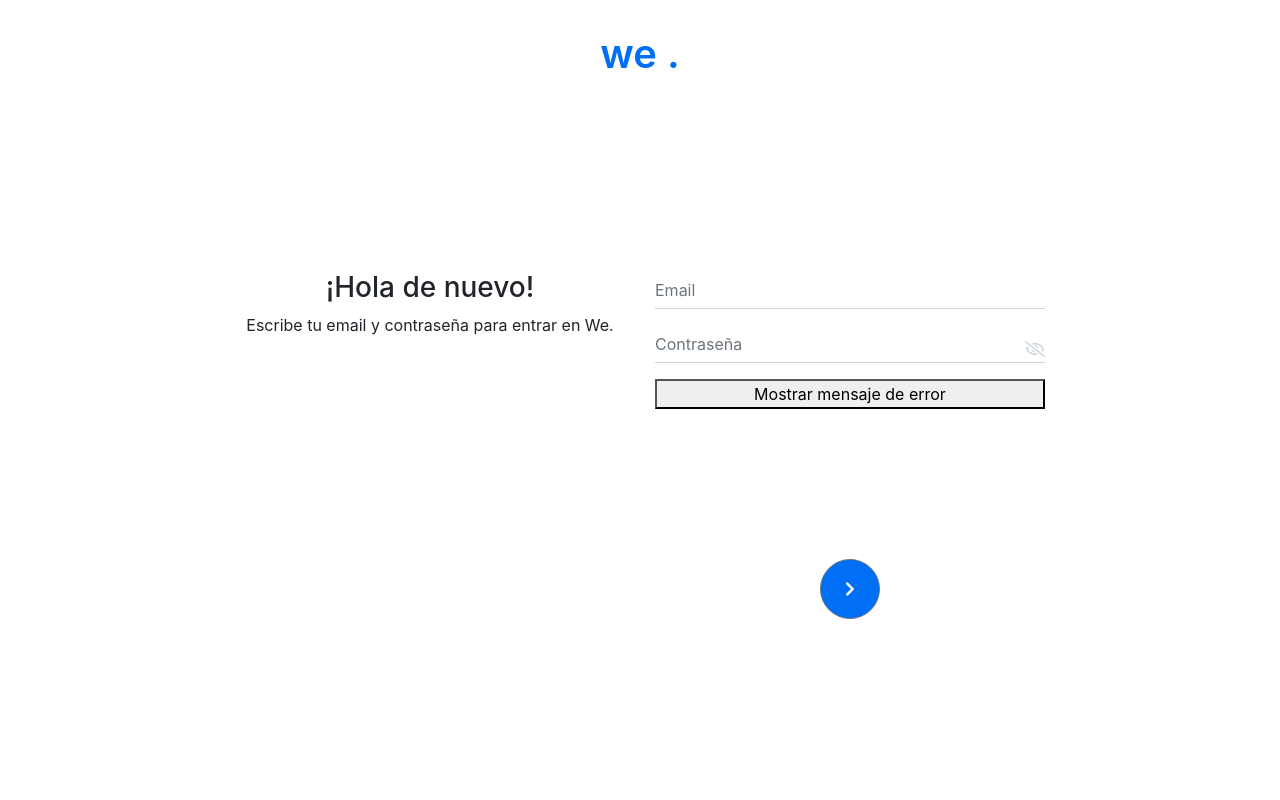
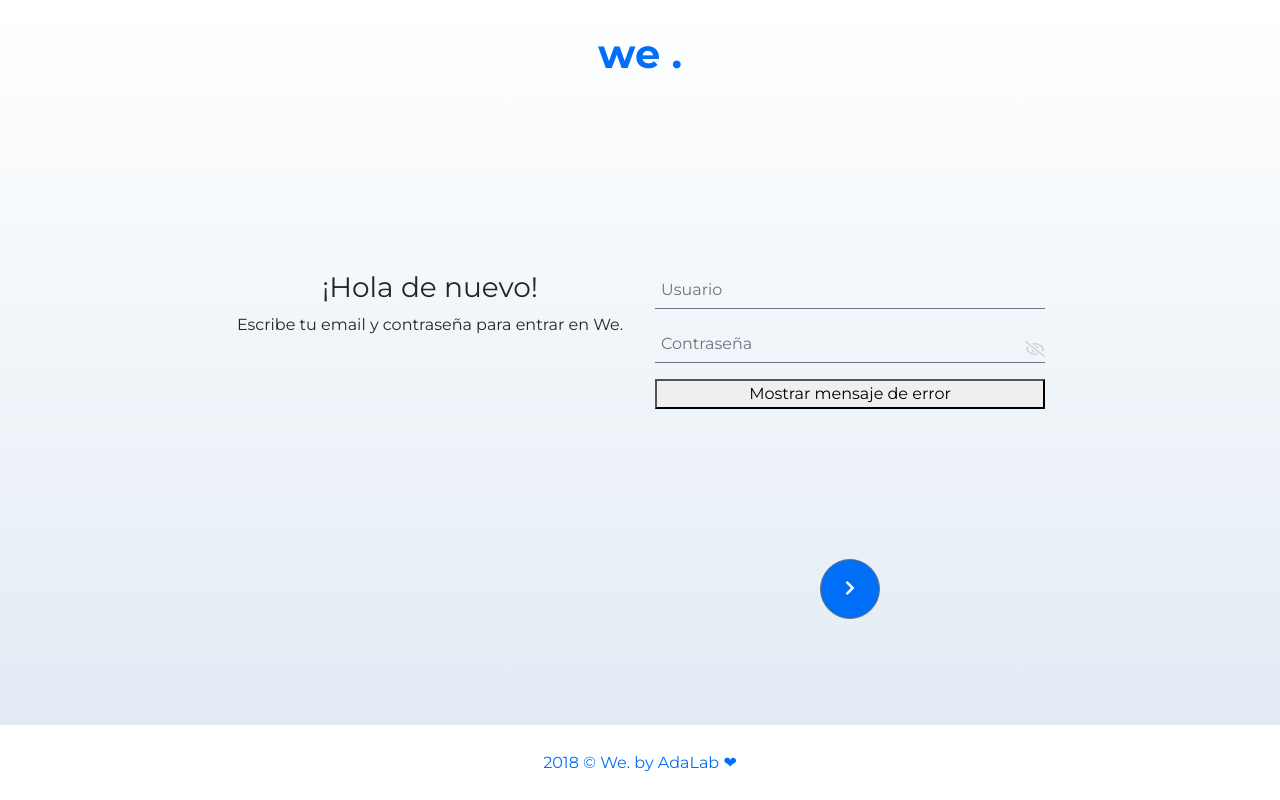
Before and after one commit to StringProjects/adalab, a React (Create React App) app: page / in a window 1280 px wide. Built offline with nearby package versions, Linux system fonts and the light colour scheme.

Commit message:
add footer

```diff
--- a/public/index.html
+++ b/public/index.html
@@ -10,6 +10,7 @@
     -->
     <link rel="manifest" href="%PUBLIC_URL%/manifest.json">
     <link rel="shortcut icon" href="%PUBLIC_URL%/favicon.ico">
+    <link href="https://fonts.googleapis.com/css?family=Montserrat:400,700" rel="stylesheet">
     <!--
       Notice the use of %PUBLIC_URL% in the tags above.
       It will be replaced with the URL of the `public` folder during the build.
--- a/src/Components/LoginComponents/WeForm.js
+++ b/src/Components/LoginComponents/WeForm.js
@@ -62,7 +62,7 @@ class WeForm extends Component {
                                 type="text"
                                 className="form-control input--login-style"
                                 id="email"
-                                placeholder="Email"
+                                placeholder="Usuario"
                                 name="email"/>
                         </FormGroup>
                         <FormGroup role="form">
--- a/src/WePublic/Login.js
+++ b/src/WePublic/Login.js
@@ -23,7 +23,7 @@ class Login extends Component {
             onSubmitBtn
             } = this.props;
         return (
-            <div className="wrapper">
+            <div className="wrapper-login">
                 <header className="header--login">
                     <WeHeader/>
                 </header>
@@ -69,7 +69,9 @@ class Login extends Component {
                     </Row>
 
                 </main>
-                {/* <WeHeaderThread/> */}
+                <div className="footer-login">
+                     <p className="text-footer">2018 ©  We. by AdaLab <span className="heart">❤︎</span></p>
+                </div>
 
             </div>
         );
--- a/src/scss/components/_WeForm.scss
+++ b/src/scss/components/_WeForm.scss
@@ -18,7 +18,9 @@
     border-left: 0;
     border-right: 0;
     border-radius: 0;
-    padding: 0;
+    padding: 6px;
+    background-color: transparent;
+    border-bottom: 1px solid #6c757d;
 }
 
 .btn--login {
--- a/src/scss/main.css
+++ b/src/scss/main.css
@@ -102,7 +102,9 @@
   border-left: 0;
   border-right: 0;
   border-radius: 0;
-  padding: 0; }
+  padding: 6px;
+  background-color: transparent;
+  border-bottom: 1px solid #6c757d; }
 
 .btn--login {
   margin: 150px auto auto;
@@ -152,8 +154,27 @@
 .HeaderThread__arrow {
   color: #0c2c5d; }
 
+.wrapper-login {
+  height: 100vh;
+  background-image: linear-gradient(to top, #dfe9f3 0%, white 100%); }
+
 .main--login {
   padding: 25px; }
+
+.footer-login {
+  position: fixed;
+  width: 100%;
+  bottom: 0;
+  padding: 16px;
+  background-color: white;
+  height: 75px;
+  display: flex;
+  justify-content: center;
+  align-items: center; }
+
+.text-footer {
+  color: #006ef5;
+  margin-bottom: 0; }
 
 @media (min-width: 1024px) {
   .container--text-login {
@@ -222,6 +243,9 @@
 body, #root {
   height: 100vh; }
 
+body {
+  font-family: 'Montserrat', sans-serif; }
+
 .container-fluid {
   padding: 0;
   margin: 0; }
--- a/src/scss/main.scss
+++ b/src/scss/main.scss
@@ -16,6 +16,10 @@ body, #root {
 height: 100vh;
 }
 
+body{
+   font-family: 'Montserrat', sans-serif;
+}
+
 .container-fluid{
     padding: 0;
     margin: 0;
--- a/src/scss/pages/_Login.scss
+++ b/src/scss/pages/_Login.scss
@@ -1,10 +1,30 @@
-
+.wrapper-login{
+    height: 100vh;
+    background-image: linear-gradient(to top, #dfe9f3 0%, white 100%);
+}
 
 .main--login{
 
     padding: 25px;
 }
 
+.footer-login{
+
+    position: fixed;
+    width: 100%;
+    bottom: 0;
+    padding: 16px;
+    background-color: white;
+    height: 75px;
+    display: flex;
+    justify-content: center;
+    align-items: center;
+}
+
+.text-footer{
+    color:#006ef5;
+    margin-bottom: 0;
+}
 
 @media (min-width: 1024px) {
 
```
Also changed, not shown: src/images/bg.jpg (added), src/img/bg.jpg (added).
